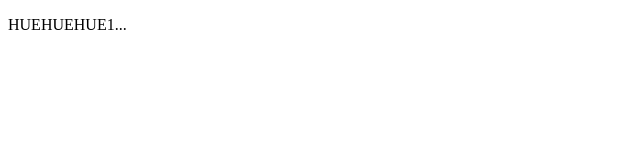
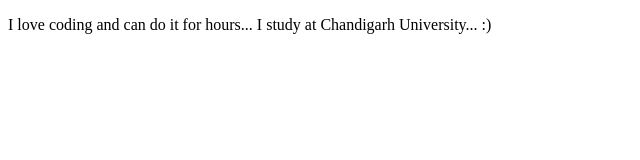
Before and after one commit to HarshBhardwaj9/harshbhardwaj.com, a plain HTML site: page index.html in a window 1280 px wide. Shown: the whole page, without its empty margins (0-640 px from the left). Drawn offline with Linux system fonts and the light colour scheme.

Commit message:
Update index.html

```diff
--- a/index.html
+++ b/index.html
@@ -7,6 +7,8 @@
     <title>Harsh2 Bhardwaj</title>
 </head>
 <body>
-    <p>HUEHUEHUE1...</p>
+    <p>I love coding and can do it for hours...
+        I study at Chandigarh University... :)
+    </p>
 </body>
 </html>
```
